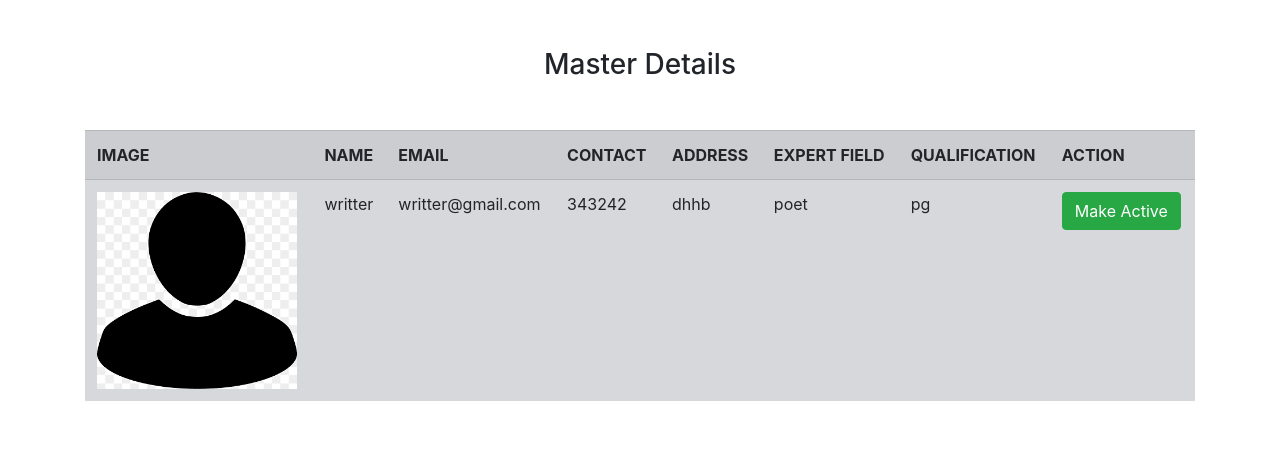
After one commit to srishticampus/Pen_Craft_Python, a Django app: page /admintutors/ in a window 1280 px wide. The commit adds this page. Shown: the top 464 px of the page. Run offline with Django 4.2, Linux system fonts and the light colour scheme; data comes from the database, SQL or seed files in the repository; both versions use the stored data as it was after the commit; some libraries are stand-ins or nearby versions.

Commit message:
list writers and active and inactive button added

```diff
--- /dev/null
+++ b/pen/templates/adminmaster.html
@@ -0,0 +1,67 @@
+<!DOCTYPE html>
+<html lang="en">
+<head>
+    <meta charset="UTF-8">
+    <meta name="viewport" content="width=device-width, initial-scale=1.0">
+    <title></title>
+    <link rel="stylesheet" href="https://stackpath.bootstrapcdn.com/bootstrap/4.5.2/css/bootstrap.min.css">
+    <style>
+        th, td {
+            padding: 10px;
+        }
+    </style>
+</head>
+<body>
+
+<section class="w3l-contact py-5" id="contact">
+    <div class="container">
+        <div class="title-main text-center mx-auto mb-md-5 mb-4" style="max-width: 500px">
+            <h3 class="title-style">Master Details</h3>
+        </div>
+        <div class="row contact-block">
+            <div class="container-fluid">
+                {% if data %}
+                <center>
+                    <div style="margin: auto">
+                        <table class="table table-secondary table-hover table-striped">
+                            <tr>
+                                <th>IMAGE</th>
+                                <th>NAME</th>
+                                <th>EMAIL</th>
+                                <th>CONTACT</th>
+                                <th>ADDRESS</th>
+                                <th>EXPERT FIELD</th>
+                                <th>QUALIFICATION</th>
+                                <th>ACTION</th>
+                            </tr>
+                            {% for d in data %}
+                            <tr>
+                                <td>
+                                    <a href="/static/media/{{d.img}}" target="_blank"><img src="/static/media/{{d.img}}" width="200" alt="Coach Image"></a>
+                                </td>
+                                <td>{{d.name}}</td>
+                                <td>{{d.email}}</td>
+                                <td>{{d.phone}}</td>
+                                <td>{{d.address}}</td>
+                                <td>{{d.field}}</td>
+                                <td>{{d.qual}}</td>
+                                <td>
+                                    {% if d.user.is_active %}
+                                    <a href="/approvetutor?id={{d.user.id}}&status=0" class="btn btn-danger">Make Inactive</a>
+                                    {% else %}
+                                    <a href="/approvetutor?id={{d.user.id}}&status=1" class="btn btn-success">Make Active</a>
+                                    {% endif %}
+                                </td>
+                            </tr>
+                            {% endfor %}
+                        </table>
+                    </div>
+                </center>
+                {% endif %}
+            </div>
+        </div>
+    </div>
+</section>
+
+</body>
+</html>
--- a/pen/urls.py
+++ b/pen/urls.py
@@ -8,4 +8,6 @@ urlpatterns = [
     path('registration/', views.registration, name='registration'),
     path('login/', views.login_user, name='login'),
     path('coReg/', views.coReg, name='coReg'),
+    path('admintutors/', views.adminmaster,name='admintutors'),
+    path('approvetutor', views.approvemaster,name='approvetutor'),
 ]
--- a/pen/views.py
+++ b/pen/views.py
@@ -88,6 +88,19 @@ def coReg(request):
     data = Master.objects.all()
     return render(request, 'coReg.html', {"data": data, "msg": msg})
 
+def adminmaster(request):
+    msg = ''
+    data = Master.objects.all()
+    return render(request, 'adminmaster.html', {"data": data, "msg": msg})
+
+def approvemaster(request):
+    id = request.GET['id']
+    status = request.GET['status']
+    data = User.objects.get(id=id)
+    data.is_active = status
+    data.save()
+    return redirect("admintutors")
+
 @login_required(login_url='login')
 def LogoutPage(request):
     logout(request)
```
Also changed, not shown: pen/templates/coReg.html (+2 -26 lines), db.sqlite3.
